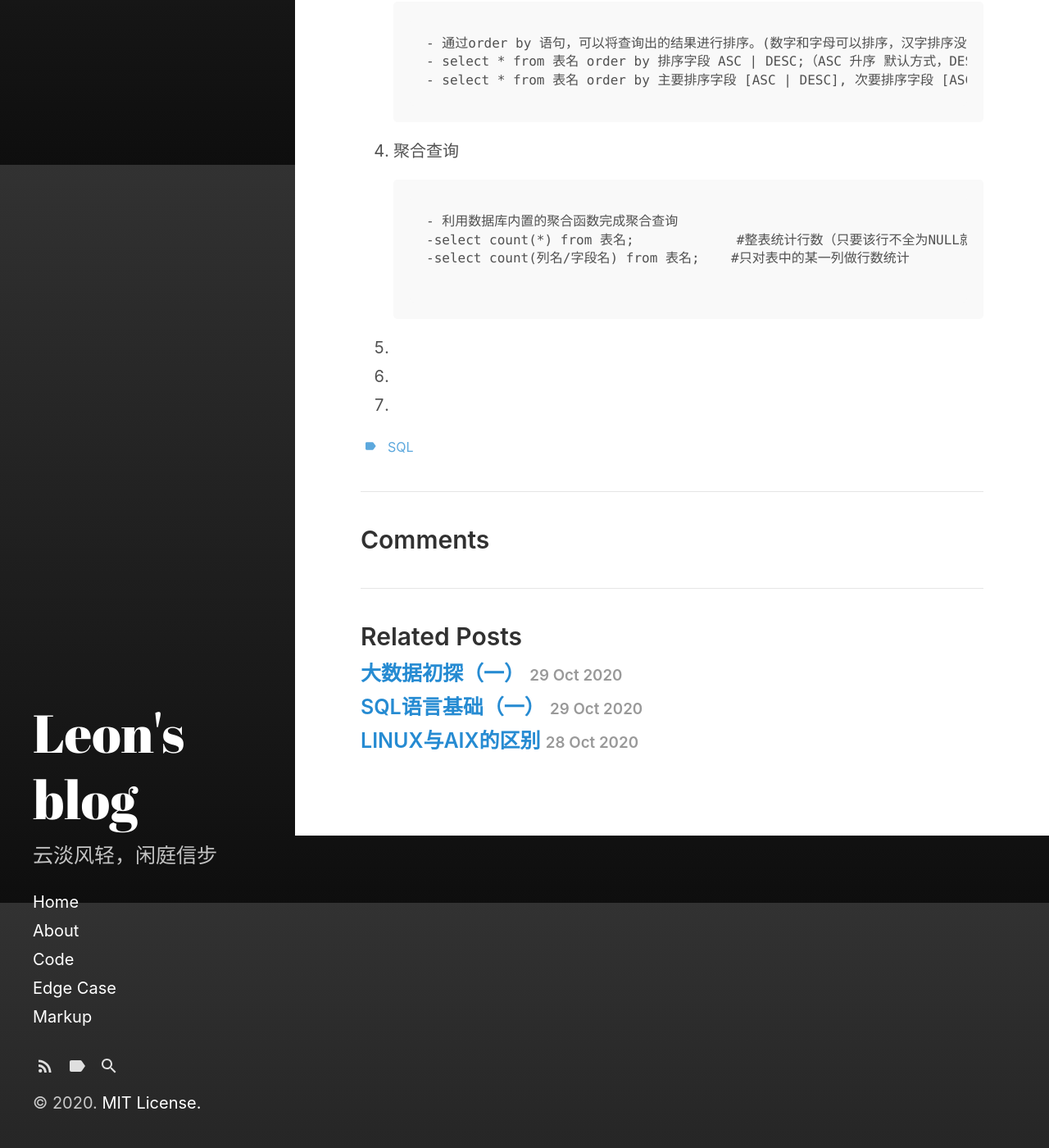
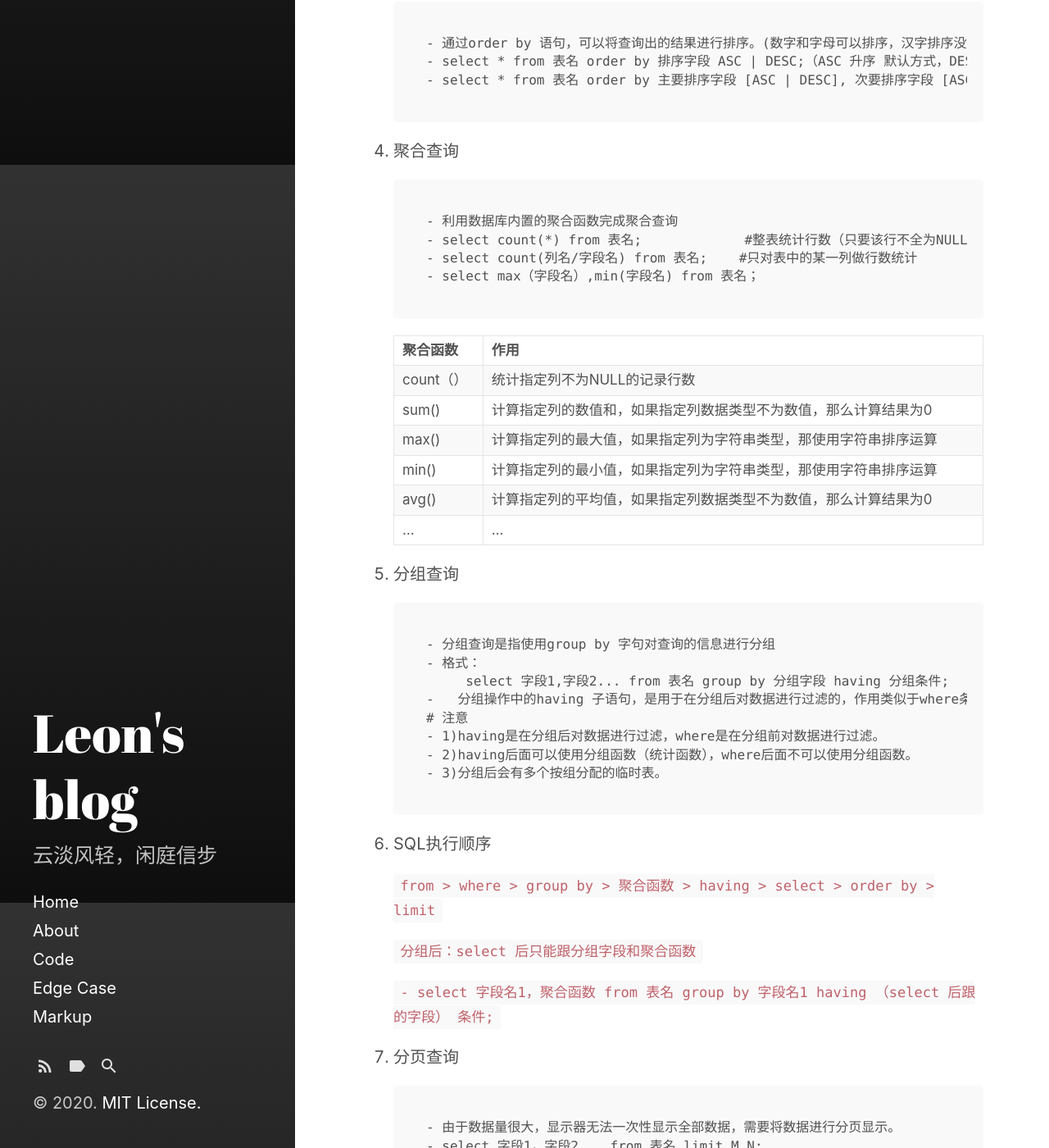
Before and after one commit to WnLeon/blog, a Jekyll site: the page built from _posts/2020-10-30-SQL语言基础（二）.md, in a window 1280 px wide and 1400 px high, scrolled down 1599 px. Shown: the whole window at 82% size. Built offline with Jekyll 4.4.1, drawn with Linux system fonts in a browser that asks for light colours; some of the changed text lies outside the part shown.

Commit message:
post SQL语言基础 update  2020/11/02s

````diff
--- a/_posts/2020-10-30-SQL语言基础（二）.md
+++ b/_posts/2020-10-30-SQL语言基础（二）.md
@@ -65,11 +65,53 @@ SQL语言是一种数据库查询和程序设计语言，用于存取数据以
 
     ```
     - 利用数据库内置的聚合函数完成聚合查询
-    -select count(*) from 表名;             #整表统计行数（只要该行不全为NULL就会计数）
-    -select count(列名/字段名) from 表名;    #只对表中的某一列做行数统计
+    - select count(*) from 表名;             #整表统计行数（只要该行不全为NULL就会计数）
+    - select count(列名/字段名) from 表名;    #只对表中的某一列做行数统计
+    - select max（字段名）,min(字段名) from 表名；
+    ```
+
+    | 聚合函数  | 作用                                                         |
+    |:----------|:------------------------------------------------------------|
+    | count（） | 统计指定列不为NULL的记录行数                                  |
+    | sum()     | 计算指定列的数值和，如果指定列数据类型不为数值，那么计算结果为0  |
+    | max()     | 计算指定列的最大值，如果指定列为字符串类型，那使用字符串排序运算 |
+    | min()     | 计算指定列的最小值，如果指定列为字符串类型，那使用字符串排序运算 |
+    | avg()     | 计算指定列的平均值，如果指定列数据类型不为数值，那么计算结果为0  |
+    |  ...      | ...                                                       |
+
+18. 分组查询
 
     ```
+    - 分组查询是指使用group by 字句对查询的信息进行分组
+    - 格式：
+         select 字段1,字段2... from 表名 group by 分组字段 having 分组条件;
+    -   分组操作中的having 子语句，是用于在分组后对数据进行过滤的，作用类似于where条件。
+    # 注意
+    - 1)having是在分组后对数据进行过滤，where是在分组前对数据进行过滤。
+    - 2)having后面可以使用分组函数（统计函数），where后面不可以使用分组函数。
+    - 3)分组后会有多个按组分配的临时表。
+    ```
+19. SQL执行顺序
 
-18.
-19.
-20.
+    `from > where > group by > 聚合函数 > having > select > order by > limit`
+
+    `分组后：select 后只能跟分组字段和聚合函数`
+
+    `- select 字段名1，聚合函数 from 表名 group by 字段名1 having  （select 后跟的字段） 条件;`
+
+20. 分页查询
+
+    ```
+    - 由于数据量很大，显示器无法一次性显示全部数据，需要将数据进行分页显示。
+    - select 字段1，字段2... from 表名 limit M,N;
+    - M：表示从第几行数据开始，N:表示显示多少行数据
+    ```
+
+21. 跨表抽取注入
+
+    ```
+    - insert into 表2 select 字段名（列名） from 表1 where 条件 ;      #从表1抽取数据插入表2
+    ```
+
+## 多表操作
+1. 表与表之间的关系
````
